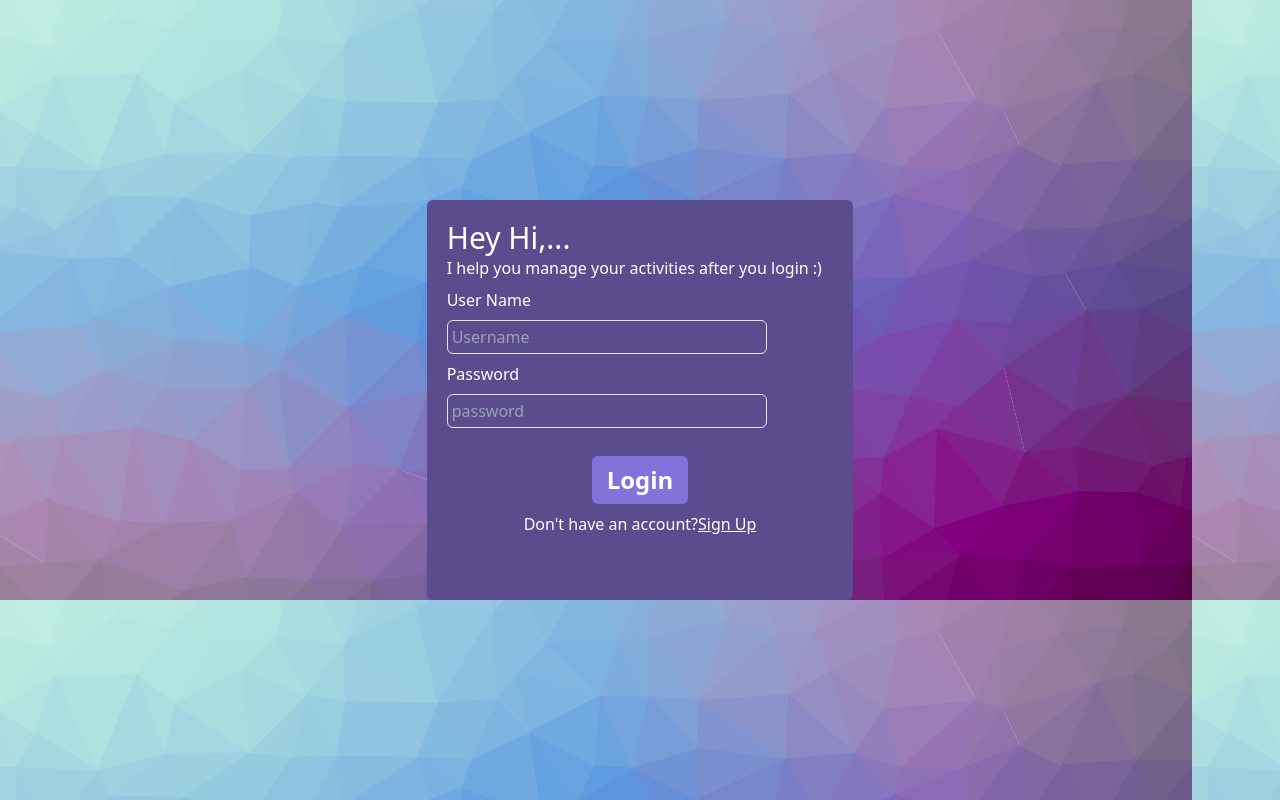
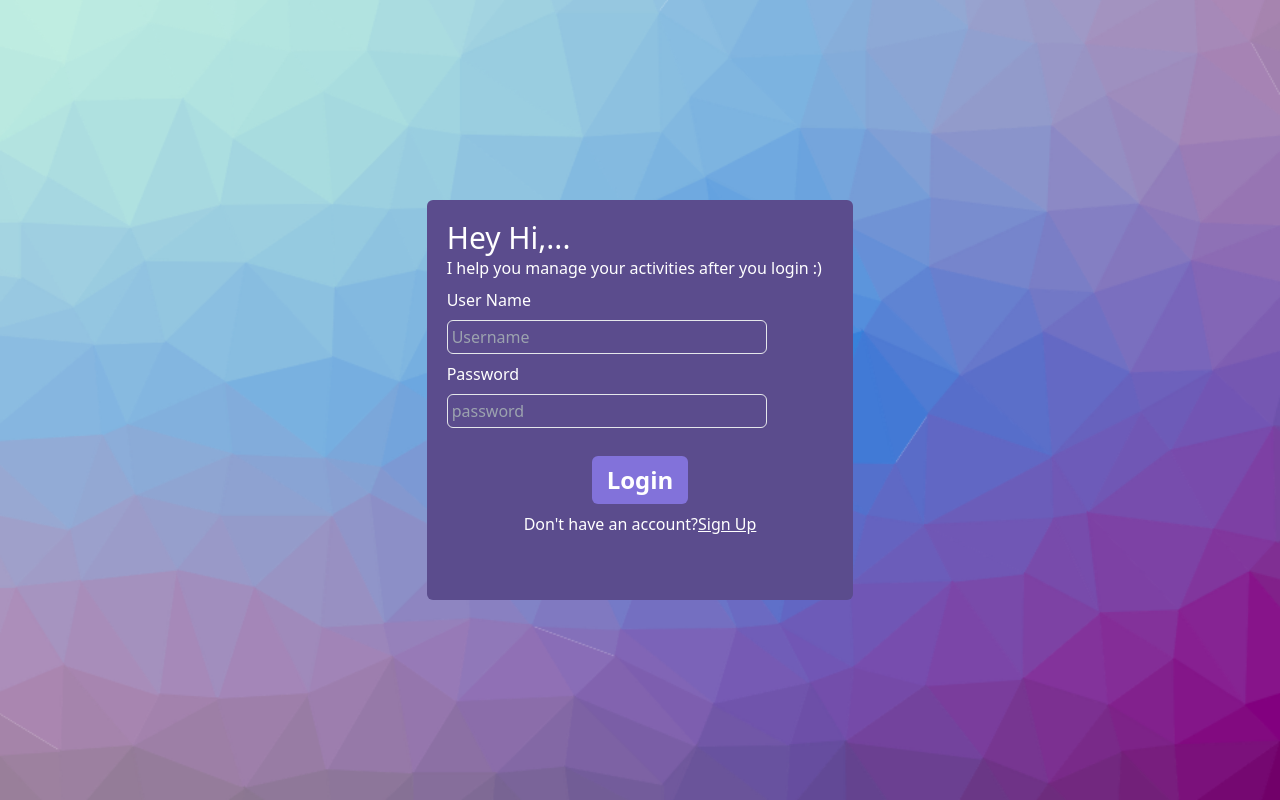
Before and after one commit to MonikaRajasekaran/actodo, a React (Create React App) app: page / in a window 1280 px wide. Built offline with nearby package versions, Linux system fonts and the light colour scheme.

Commit message:
CSS Updated

```diff
--- a/src/index.css
+++ b/src/index.css
@@ -8,5 +8,6 @@
 .login,
 .landing,
 .signup{
-    background: url(./assets/background.png);
+    background-image: url(./assets/background.png);
+
    }
--- a/src/pages/Landing.jsx
+++ b/src/pages/Landing.jsx
@@ -28,7 +28,7 @@ function Landing() {
   }, []);
 
   return (
-    <section className="landing w-full h-full bg-cover bg-center">
+    <section className="landing w-full h-screen bg-cover bg-center bg-no-repeat">
       <div className="md:p-16 p-8">
         <div className="bg-[#EFEFEF] bg-transparent md:p-10 p-5 border rounded-md">
           {/* Header */}
```
